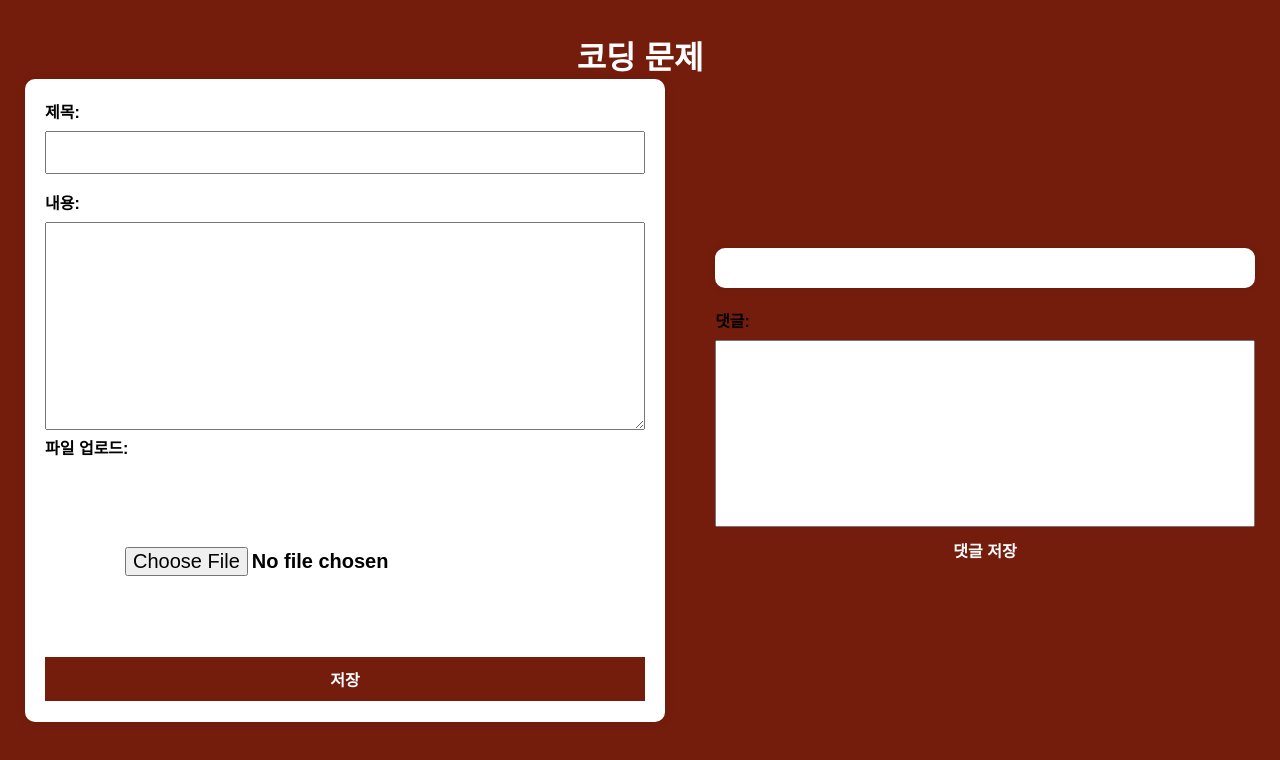
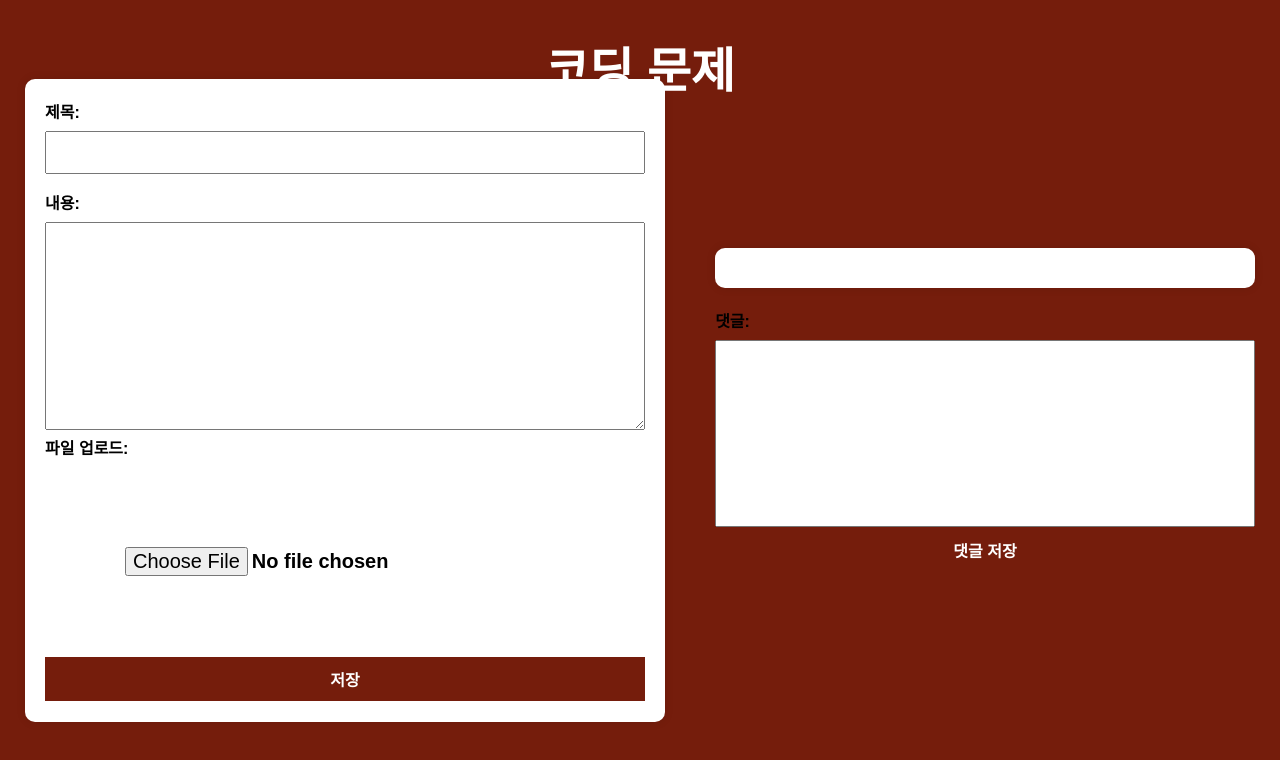
Before and after one commit to dlxogml123/dlxogml123.github.io, a plain HTML site: page codingproblem.html in a window 1280 px wide. Drawn offline with Linux system fonts and the light colour scheme.

Commit message:
Update codingproblem.html

```diff
--- a/codingproblem.html
+++ b/codingproblem.html
@@ -18,13 +18,13 @@
             height: 100vh;
         }
 
-        h3 {
+        h1 {
             color: #fff;
             margin-bottom: 20px;
             position: absolute;
             top: 0;
             right: 1;
-            font-size: 200%;
+            font-size: 300%;
         }
 
         #generalForm,
@@ -160,7 +160,7 @@
 </head>
 
 <body>
-    <h3>코딩 문제</h3>
+    <h1>코딩 문제</h1>
 
     <form id="generalForm">
         <label for="generalTitle" class="title">제목:</label>
@@ -340,7 +340,6 @@
                 commentsContainer.appendChild(commentItem);
             });
         }
-
     }
 
 
@@ -428,8 +427,6 @@
             board.appendChild(boardItemPreview);
         });
     }
-
-
 </script>
 
 </html>
```
Lines whose indentation alone changed are shown as unchanged.
